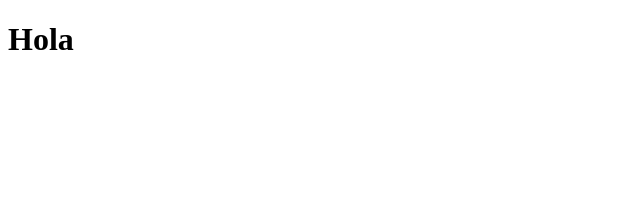
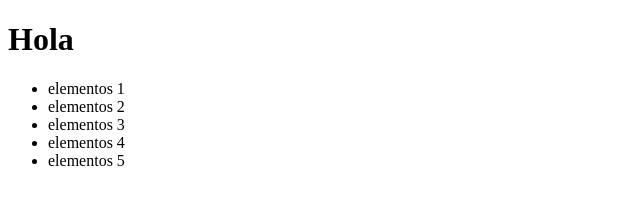
Before and after one commit to Marcos-Vacaflor/prueba, a plain HTML site: page index.html in a window 1280 px wide. Shown: the whole page, without its empty margins (0-640 px from the left). Drawn offline with Linux system fonts and the light colour scheme.

Commit message:
conflicto de fuciones

```diff
--- a/index.html
+++ b/index.html
@@ -5,8 +5,16 @@
     <meta http-equiv="X-UA-Compatible" content="IE=edge">
     <meta name="viewport" content="width=device-width, initial-scale=1.0">
     <title>HTML</title>
+    <link rel="stylesheet" href="stile.css">
 </head>
 <body>
     <h1>Hola</h1>
+    <ul>
+        <li>elementos 1</li>
+        <li>elementos 2</li>
+        <li>elementos 3</li>
+        <li>elementos 4</li>
+        <li>elementos 5</li>
+    </ul>
 </body>
 </html>
```
